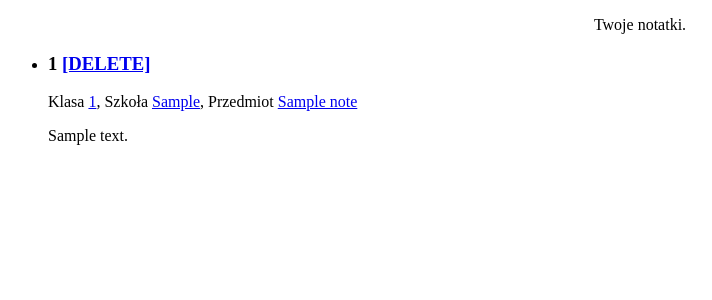
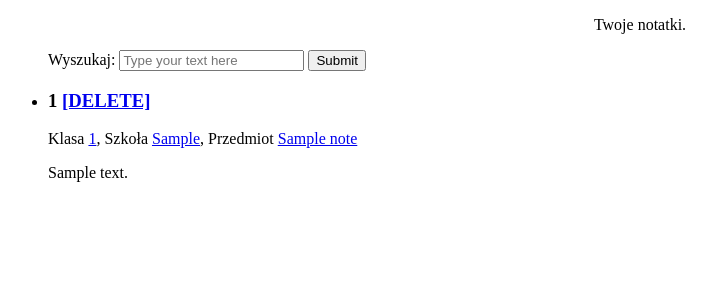
Before and after one commit to FlyinButter1/NauNotki, a Flask app: page /notes/my_notes in a window 1280 px wide. Shown: the top 300 px of the page, without its empty margins (0-712 px from the left). Run offline with Flask 3, Linux system fonts and the light colour scheme; a user stored in the database is signed in; tables that the repository leaves empty hold one stand-in row (values such as "Sample post"); parts of the project's set-up code (start-up, migrations or seed data) failed here and were passed over.

Commit message:
further improvements to displaction of your own notes

```diff
--- a/src/main/templates/main.html
+++ b/src/main/templates/main.html
@@ -27,6 +27,7 @@
                 <a href="/register">Register</a>
                 <a href="/login">Login</a>
             {% else %}
+                <a href="/notes/my_notes">My notes</a>
                 <a href="/notes/add">Add new notes</a>
                 <a href="/logout">Logout</a>
             {% endif %}
--- a/src/notes/__init__.py
+++ b/src/notes/__init__.py
@@ -43,6 +43,9 @@ def my_notes():
         if i == 'school':
             component += f" AND school_type = \'{current_args['school']}\'"
             break
+        if i == 'user_text' and current_args['user_text'] != "":
+            component += f" AND content LIKE \'%{current_args['user_text']}%\'"
+            break
     sql_query = text(
         f"SELECT * FROM note WHERE owner_id = {current_user.id}{component}")
     output = db.get_engine().connect().execute(sql_query).fetchall()
--- a/src/notes/templates/show.html
+++ b/src/notes/templates/show.html
@@ -14,6 +14,14 @@
     </p>
     {% endif %}
     <ul>
+        <form action="/notes/my_notes" method="GET">
+            <label for="text_input">Wyszukaj:</label>
+            <input type="text" id="text_input" name="user_text" placeholder="Type your text here">
+            <input type="submit" value="Submit">
+        </form>
+        {% if content|length == 0 %}
+        <p>Brak wyników.</p>
+        {% endif %}
         {% for i in content %}
             <li> <!-- delete button nonfunctional -->
                 <h3>{{ i[5] }}{% if own %} <a href="/notes/my_notes?delete={{ i[0] }}">[DELETE]</a>{% endif %}</h3>
```
